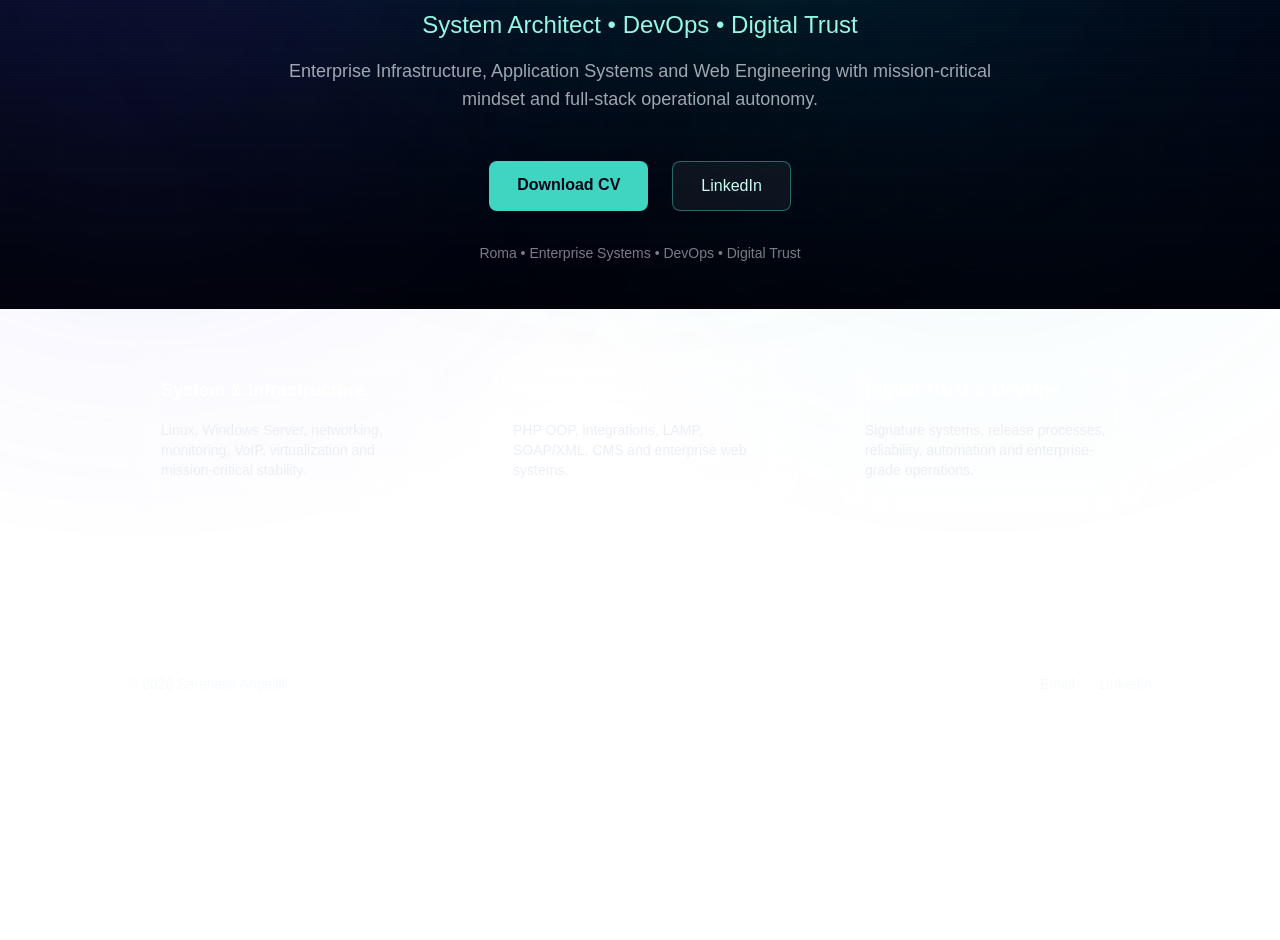
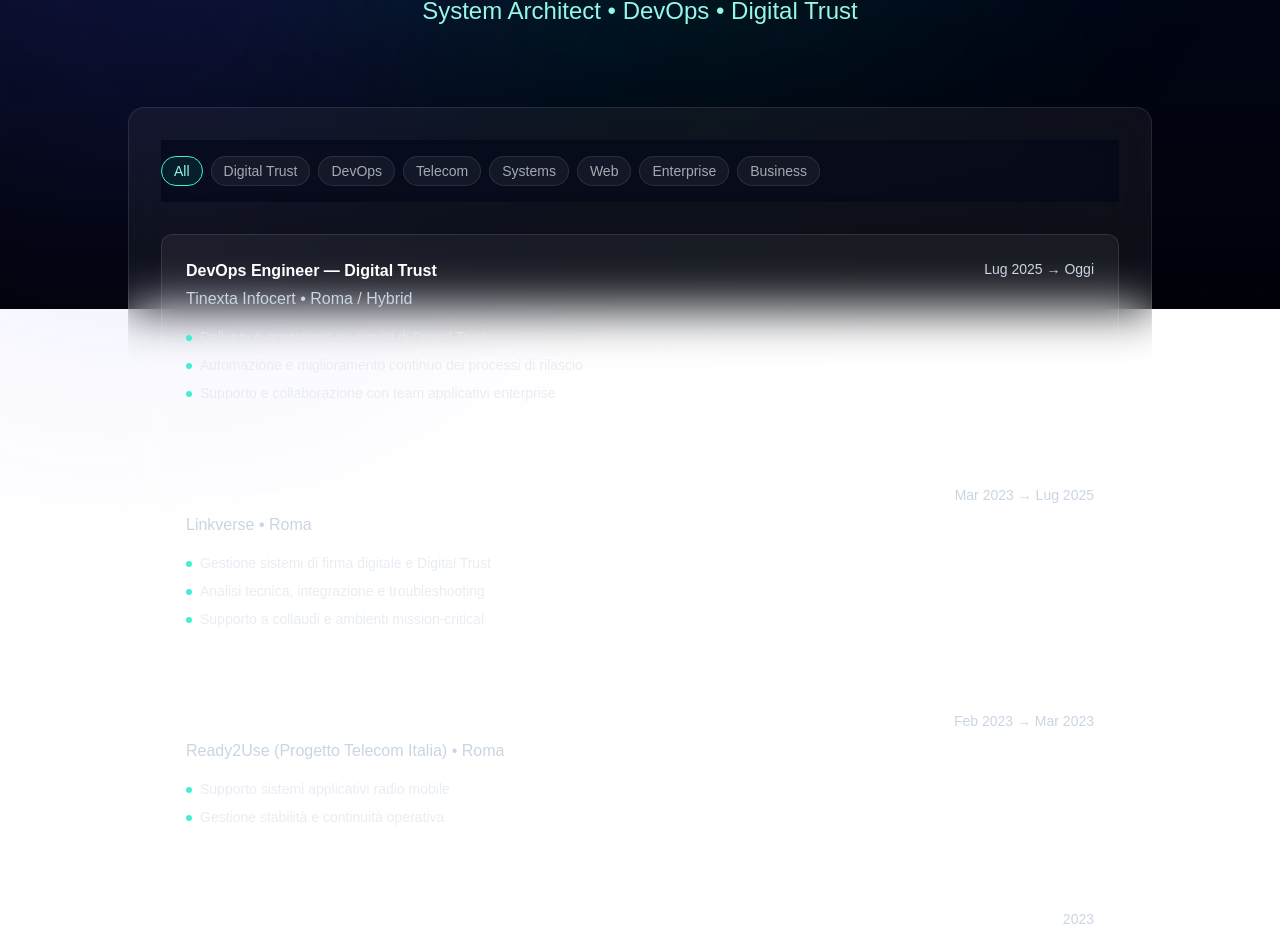
Before and after one commit to SerenellaWonder/serenella-site, a Next.js app: page / in a window 1280 px wide. Shown: the part 491-1431 px from the top of the page. Before the commit the page ends 1233 px from the top, so only its background shows below. Built offline with nearby package versions, Linux system fonts and the light colour scheme.

Commit message:
Futuristic restore page

```diff
--- a/app/page.tsx
+++ b/app/page.tsx
@@ -1,28 +1,164 @@
 "use client";
 
 import Image from "next/image";
-import { useEffect, useState } from "react";
+import { useEffect, useMemo, useState } from "react";
+
+type Category =
+  | "All"
+  | "Digital Trust"
+  | "Telecom"
+  | "DevOps"
+  | "Web"
+  | "Systems"
+  | "Enterprise"
+  | "Business";
+
+type TimelineItem = {
+  period: string;
+  role: string;
+  company: string;
+  location?: string;
+  bullets: string[];
+  tag?: "Current" | "Parallel" | "Enterprise";
+  categories: Category[];
+};
 
 export default function Home() {
   const [mounted, setMounted] = useState(false);
+  const [filter, setFilter] = useState<Category>("All");
 
   useEffect(() => {
     setMounted(true);
   }, []);
 
+  const experience: TimelineItem[] = [
+    {
+      period: "Lug 2025 → Oggi",
+      role: "DevOps Engineer — Digital Trust",
+      company: "Tinexta Infocert",
+      location: "Roma / Hybrid",
+      tag: "Current",
+      categories: ["Digital Trust", "DevOps", "Enterprise", "Systems"],
+      bullets: [
+        "Delivery e operations su servizi di Digital Trust",
+        "Automazione e miglioramento continuo dei processi di rilascio",
+        "Supporto e collaborazione con team applicativi enterprise",
+      ],
+    },
+    {
+      period: "Mar 2023 → Lug 2025",
+      role: "Senior Specialist — Application Systems (Digital Trust)",
+      company: "Linkverse",
+      location: "Roma",
+      tag: "Enterprise",
+      categories: ["Digital Trust", "Enterprise", "Systems"],
+      bullets: [
+        "Gestione sistemi di firma digitale e Digital Trust",
+        "Analisi tecnica, integrazione e troubleshooting",
+        "Supporto a collaudi e ambienti mission-critical",
+      ],
+    },
+    {
+      period: "Feb 2023 → Mar 2023",
+      role: "Sistemista Senior — Radio Mobile",
+      company: "Ready2Use (Progetto Telecom Italia)",
+      location: "Roma",
+      tag: "Enterprise",
+      categories: ["Telecom", "Enterprise", "Systems"],
+      bullets: [
+        "Supporto sistemi applicativi radio mobile",
+        "Gestione stabilità e continuità operativa",
+      ],
+    },
+    {
+      period: "2023",
+      role: "Senior Web Developer",
+      company: "ISAY",
+      location: "Roma",
+      tag: "Enterprise",
+      categories: ["Web", "Enterprise"],
+      bullets: [
+        "Progettazione e sviluppo applicazioni web",
+        "Analisi requisiti e implementazione backend",
+      ],
+    },
+    {
+      period: "Mar 2020 → 2023",
+      role: "Progettista e Analista Sistemi Informatici",
+      company: "Cassagest Srl",
+      location: "Roma",
+      tag: "Enterprise",
+      categories: ["Web", "Systems", "Enterprise", "Business"],
+      bullets: [
+        "Web development e UX/UI",
+        "Amministrazione sistemi e supporto 3° livello",
+        "Business Intelligence e supporto trasversale",
+      ],
+    },
+    {
+      period: "Lug 2018 → Mar 2020",
+      role: "Progettista e Analista Sistemi Informatici",
+      company: "Siriofin Spa",
+      location: "Roma",
+      tag: "Enterprise",
+      categories: ["Enterprise", "Systems", "Web"],
+      bullets: [
+        "Web application enterprise con SOAP/XML",
+        "LAMP su contesto Microsoft (Apache/IIS, MSSQL)",
+        "Test e collaudi per INPS e Banca d’Italia",
+      ],
+    },
+    {
+      period: "1993 → 2018",
+      role: "IT Manager • Sistemista • Web Developer",
+      company: "Varie aziende (TIM, Travelport, Galileo, ecc.)",
+      location: "Roma",
+      tag: "Enterprise",
+      categories: ["Telecom", "Systems", "Enterprise", "Web"],
+      bullets: [
+        "Data center, Unix/Linux, reti, VoIP",
+        "Gestione infrastrutture enterprise",
+        "Sviluppo portali web e integrazioni sistemi",
+      ],
+    },
+    {
+      period: "Da 17 anni → Oggi",
+      role: "Founder — ELISYSTEMS",
+      company: "Web House & E-commerce Systems",
+      location: "Roma",
+      tag: "Parallel",
+      categories: ["Web", "Business"],
+      bullets: [
+        "Progettazione e realizzazione siti web professionali",
+        "Sviluppo e-commerce su misura",
+        "Gestione clienti end-to-end",
+      ],
+    },
+  ];
+
+  const categories: Category[] = [
+    "All",
+    "Digital Trust",
+    "DevOps",
+    "Telecom",
+    "Systems",
+    "Web",
+    "Enterprise",
+    "Business",
+  ];
+
+  const filtered = useMemo(() => {
+    if (filter === "All") return experience;
+    return experience.filter((e) => e.categories.includes(filter));
+  }, [filter]);
+
   return (
     <main className="relative min-h-screen text-white overflow-hidden">
 
-      {/* ================= BACKGROUND FUTURISTICO ================= */}
-
+      {/* BACKGROUND */}
       <div className="fixed inset-0 -z-10 bg-slate-950">
-
-        {/* Aurora principale */}
         <div className="absolute -top-32 left-1/2 h-[700px] w-[700px] -translate-x-1/2 rounded-full bg-teal-500/20 blur-[140px] animate-pulse" />
         <div className="absolute top-40 -left-40 h-[600px] w-[600px] rounded-full bg-indigo-500/20 blur-[140px] animate-pulse" />
-        <div className="absolute bottom-0 right-0 h-[600px] w-[600px] rounded-full bg-cyan-500/10 blur-[140px] animate-pulse" />
-
-        {/* Grid overlay */}
         <div
           className="absolute inset-0 opacity-[0.12]"
           style={{
@@ -31,136 +167,81 @@
             backgroundSize: "60px 60px",
           }}
         />
-
-        {/* Scanline effect */}
-        <div className="absolute inset-0 pointer-events-none bg-[repeating-linear-gradient(0deg,transparent,transparent_2px,rgba(255,255,255,0.015)_3px)]" />
-
-        {/* Vignette */}
         <div className="absolute inset-0 bg-gradient-to-b from-black/30 via-transparent to-black/60" />
       </div>
 
-      {/* ================= HERO ================= */}
-
-      <section className="px-6 pt-28 pb-20">
-        <div className="mx-auto max-w-5xl text-center">
-
-          <p className="inline-flex items-center gap-2 rounded-full border border-white/10 bg-white/5 px-4 py-2 text-sm text-slate-100/70 backdrop-blur-xl">
+      {/* HERO */}
+      <section className="px-6 pt-28 pb-20 text-center">
+        <p className="inline-flex rounded-full border border-white/10 bg-white/5 px-4 py-2 text-sm text-slate-100/70 backdrop-blur-xl">
           Senior IT Professional • 30+ Years Experience
         </p>
 
-          {/* FOTO */}
         <div className="mt-10 flex justify-center">
-            <div className="relative rounded-full p-[3px] bg-gradient-to-b from-teal-300/70 via-indigo-300/40 to-white/5 animate-[pulse_4s_ease-in-out_infinite]">
-              <div className="rounded-full bg-slate-950/80 p-1 backdrop-blur-xl">
           <Image
             src="/profile.png"
             alt="Serenella Angelilli"
             width={180}
             height={180}
-                  className="rounded-full object-cover"
-                  priority
+            className="rounded-full border border-white/10 shadow-lg"
           />
         </div>
-            </div>
-          </div>
 
-          {/* NOME con glow dinamico */}
-          <h1 className="mt-8 text-5xl md:text-6xl font-bold tracking-tight bg-gradient-to-r from-white via-teal-200 to-indigo-300 bg-clip-text text-transparent drop-shadow-[0_0_20px_rgba(94,234,212,0.2)]">
+        <h1 className="mt-8 text-5xl md:text-6xl font-bold bg-gradient-to-r from-white via-teal-200 to-indigo-300 bg-clip-text text-transparent">
           Serenella Angelilli
         </h1>
 
         <p className="mt-6 text-xl md:text-2xl text-teal-200">
           System Architect • DevOps • Digital Trust
         </p>
+      </section>
 
-          <p className="mt-4 text-lg text-slate-200/70 max-w-3xl mx-auto">
-            Enterprise Infrastructure, Application Systems and Web Engineering
-            with mission-critical mindset and full-stack operational autonomy.
-          </p>
+      {/* EXPERIENCE */}
+      <section className="px-6 pb-20">
+        <div className="mx-auto max-w-5xl rounded-2xl border border-white/10 bg-white/5 backdrop-blur-xl p-8">
 
-          {/* CTA */}
-          <div className="mt-12 flex flex-wrap justify-center gap-6">
-            <a
-              href="/cv.pdf"
-              className="group relative rounded-lg bg-teal-300/90 px-7 py-3 font-semibold text-slate-950 transition hover:bg-teal-200"
+          <div className="sticky top-0 z-20 bg-slate-950/70 backdrop-blur-xl py-4">
+            <div className="flex flex-wrap gap-2">
+              {categories.map((c) => (
+                <button
+                  key={c}
+                  onClick={() => setFilter(c)}
+                  className={`rounded-full px-3 py-1 text-sm border transition ${
+                    filter === c
+                      ? "border-teal-300 bg-teal-500/10 text-teal-200"
+                      : "border-white/10 bg-white/5 text-slate-200/70 hover:bg-white/10"
+                  }`}
                 >
-              Download CV
-              <span className="absolute inset-0 rounded-lg opacity-0 group-hover:opacity-100 transition bg-white/20 blur-xl" />
-            </a>
-
-            <a
-              href="https://linkedin.com/in/serenella-angelilli-865285b"
-              target="_blank"
-              rel="noreferrer"
-              className="rounded-lg border border-teal-300/40 bg-white/5 px-7 py-3 text-teal-100 transition hover:bg-white/10 backdrop-blur-xl"
-            >
-              LinkedIn
-            </a>
+                  {c}
+                </button>
+              ))}
+            </div>
           </div>
 
-          <p className="mt-8 text-sm text-slate-100/50">
-            Roma • Enterprise Systems • DevOps • Digital Trust
+          <div className="mt-8 space-y-8">
+            {filtered.map((job, i) => (
+              <div key={i} className="border border-white/10 rounded-xl p-6 bg-white/5">
+                <div className="flex justify-between flex-wrap gap-2">
+                  <h3 className="font-semibold text-white">{job.role}</h3>
+                  <span className="text-sm text-slate-300">{job.period}</span>
+                </div>
+                <p className="text-slate-300 mt-1">
+                  {job.company} {job.location && `• ${job.location}`}
                 </p>
-
+                <ul className="mt-4 space-y-2 text-slate-200/80 text-sm">
+                  {job.bullets.map((b, idx) => (
+                    <li key={idx} className="flex gap-2">
+                      <span className="h-1.5 w-1.5 rounded-full bg-teal-300 mt-2" />
+                      {b}
+                    </li>
+                  ))}
+                </ul>
               </div>
-      </section>
-
-      {/* ================= SECTION PREVIEW ================= */}
-
-      <section className="px-6 pb-28">
-        <div className={`mx-auto max-w-5xl transition-all duration-1000 ${mounted ? "opacity-100 translate-y-0" : "opacity-0 translate-y-8"}`}>
-
-          <div className="grid gap-8 md:grid-cols-3">
-
-            <div className="rounded-2xl border border-white/10 bg-white/5 p-8 backdrop-blur-xl hover:bg-white/10 transition">
-              <h3 className="text-lg font-semibold text-white">System & Infrastructure</h3>
-              <p className="mt-4 text-slate-200/70 text-sm">
-                Linux, Windows Server, networking, monitoring, VoIP,
-                virtualization and mission-critical stability.
-              </p>
-            </div>
-
-            <div className="rounded-2xl border border-white/10 bg-white/5 p-8 backdrop-blur-xl hover:bg-white/10 transition">
-              <h3 className="text-lg font-semibold text-white">Web & Applications</h3>
-              <p className="mt-4 text-slate-200/70 text-sm">
-                PHP OOP, integrations, LAMP, SOAP/XML, CMS and enterprise web systems.
-              </p>
-            </div>
-
-            <div className="rounded-2xl border border-white/10 bg-white/5 p-8 backdrop-blur-xl hover:bg-white/10 transition">
-              <h3 className="text-lg font-semibold text-white">Digital Trust & DevOps</h3>
-              <p className="mt-4 text-slate-200/70 text-sm">
-                Signature systems, release processes, reliability, automation
-                and enterprise-grade operations.
-              </p>
-            </div>
-
+            ))}
           </div>
 
         </div>
       </section>
 
-      {/* ================= FOOTER ================= */}
-
-      <footer className="border-t border-white/10 px-6 py-12">
-        <div className="mx-auto max-w-5xl flex flex-col md:flex-row items-center justify-between gap-4 text-sm text-slate-100/55">
-          <span>© {new Date().getFullYear()} Serenella Angelilli</span>
-          <div className="flex gap-6">
-            <a href="mailto:serenella.angelilli@gmail.com" className="hover:text-white">
-              Email
-            </a>
-            <a
-              href="https://linkedin.com/in/serenella-angelilli-865285b"
-              target="_blank"
-              rel="noreferrer"
-              className="hover:text-white"
-            >
-              LinkedIn
-            </a>
-          </div>
-        </div>
-      </footer>
-
     </main>
   );
 }
```
Lines whose indentation alone changed are shown as unchanged.
